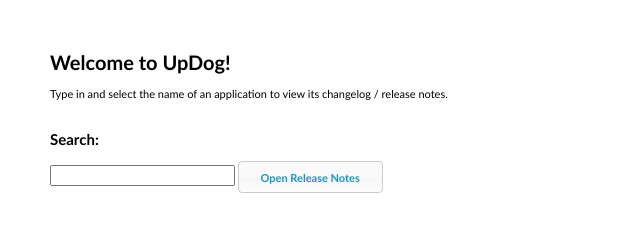
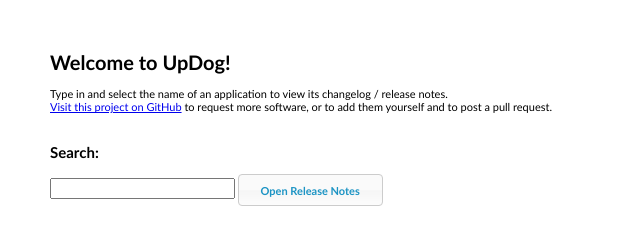
Before and after one commit to TheKeyLimePie/UpDog, a plain HTML site: page index.html in a window 1280 px wide. Shown: the whole page, without its empty margins (0-640 px from the left). Drawn offline with Linux system fonts and the light colour scheme.

Commit message:
Added link to the GitHub project.

```diff
--- a/index.html
+++ b/index.html
@@ -68,7 +68,9 @@
 <h1>Welcome to UpDog!</h1>
 
 <div class="ui-widget">
-	<p>Type in and select the name of an application to view its changelog / release notes.</p>
+	<p>Type in and select the name of an application to view its changelog / release notes.<br />
+	<a href="https://github.com/PotcFdk/UpDog" target="_blank">Visit this project on GitHub</a>
+		to request more software, or to add them yourself and to post a pull request.</p>
 </div>
 
 <h2 class="demoHeaders">Search:</h2>
```
